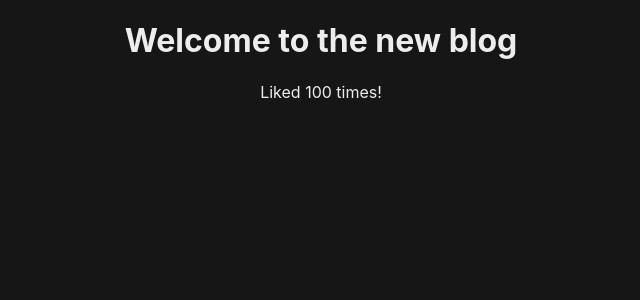
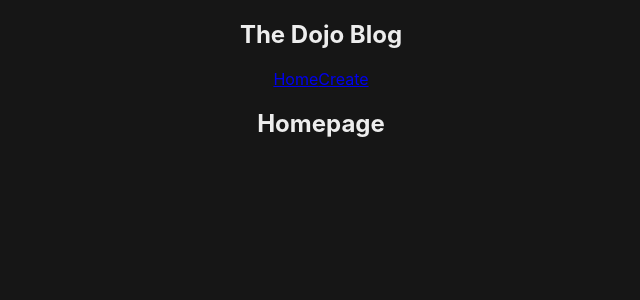
Before and after one commit to ahmad-44/react-netninja-yt, a React (Create React App) app: page / in a window 1280 px wide. Shown: the top 300 px of the page, without its empty margins (319-959 px from the left). Built offline with nearby package versions, Linux system fonts and the light colour scheme.

Commit message:
Added compnents in the component Tree

```diff
--- a/src/App.js
+++ b/src/App.js
@@ -1,4 +1,6 @@
 import './App.css';
+import Navbar from './Navbar'
+import Home from './Home'
 
 function App() {
   const title = "Welcome to the new blog";
@@ -6,9 +8,9 @@ function App() {
 // Booleans and Objects can not be passed into JSX {}
   return (
     <div className="App">
+      <Navbar />
       <div className="content">
-        <h1>{ title }</h1>
-        <p>Liked { likes } times!</p>
+      <Home />
       </div>
     </div>
   );
--- /dev/null
+++ b/src/Home.js
@@ -0,0 +1,9 @@
+const Home = () => {
+    return(
+        <div className="home">
+            <h2>Homepage</h2>
+        </div>
+    );
+}
+
+export default Home;
--- /dev/null
+++ b/src/Navbar.js
@@ -0,0 +1,14 @@
+// stateless function component (sfc)
+const Navbar = () => {
+    return (
+        <nav className="navbar">
+            <h1>The Dojo Blog</h1>
+            <div className="links">
+                <a href="/">Home</a>
+                <a href="/create">Create</a>
+            </div>
+        </nav>
+    );
+}
+
+export default Navbar;
```
